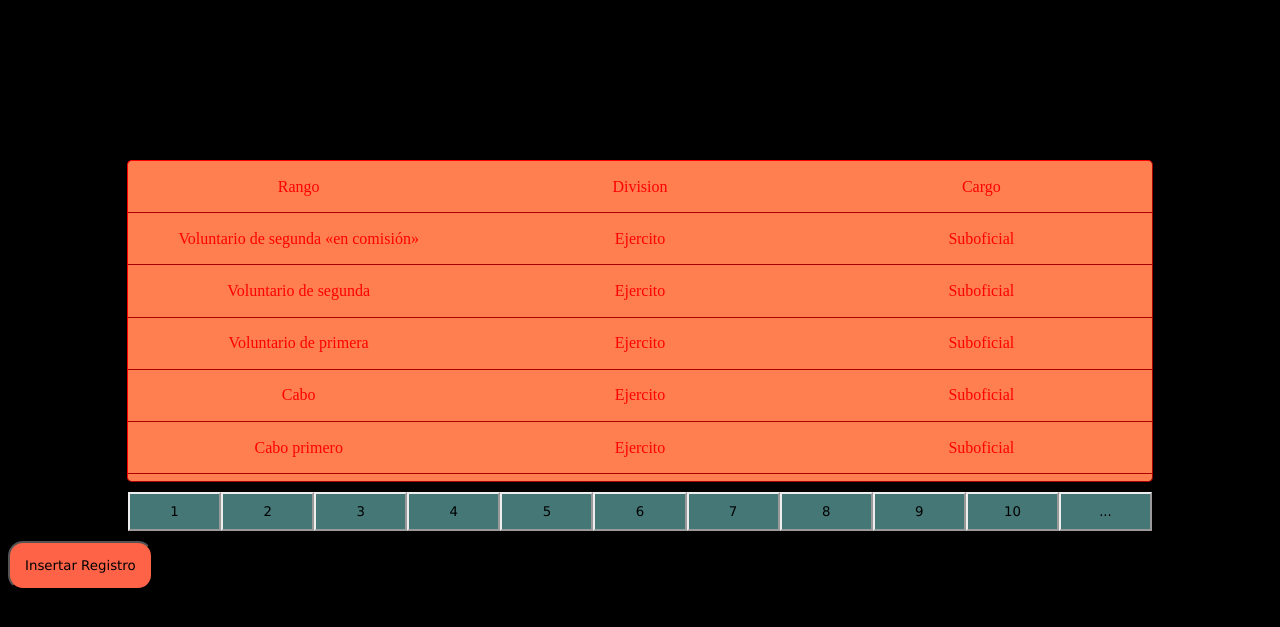
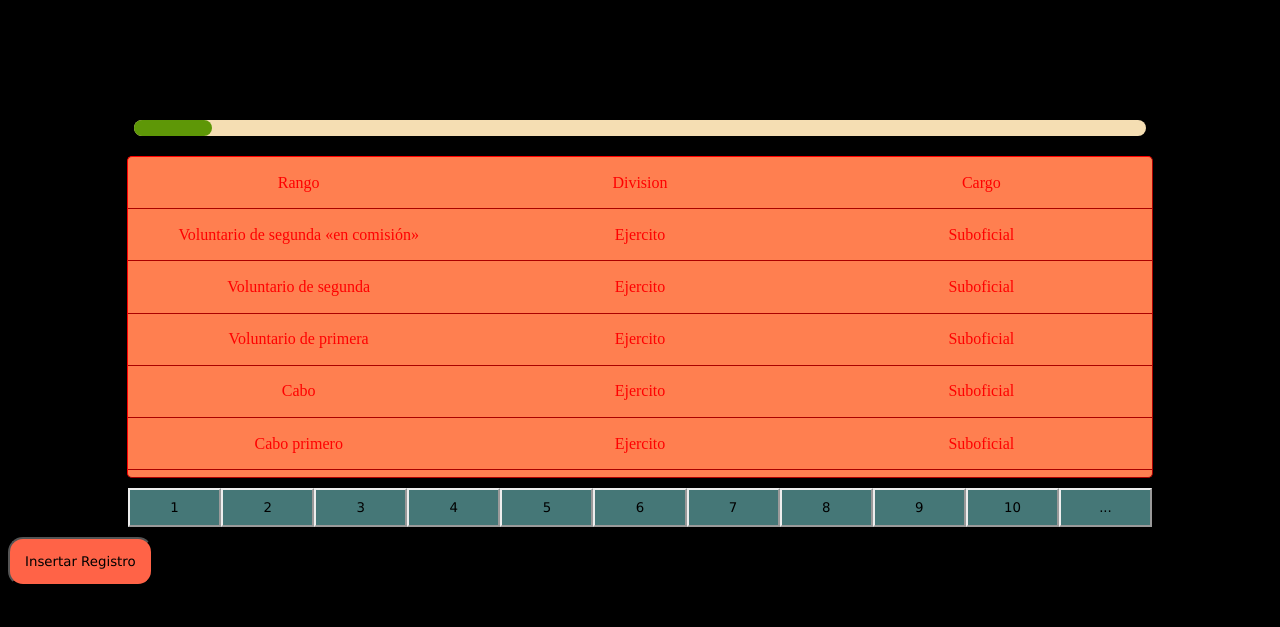
Before and after one commit to rodrigoacosta46/rodrigo_lab, a PHP site: page / in a window 1280 px wide. Shown: the top 627 px of the page. Run offline with PHP 8.4, Linux system fonts and the light colour scheme; data comes from the database, SQL or seed files in the repository.

Commit message:
Barra de progreso

```diff
--- a/paginador/css/main.css
+++ b/paginador/css/main.css
@@ -9,7 +9,7 @@ body{
     background-color: coral;
     border-radius: 5px;
     border: outset 1px red;
-    margin: 20vh auto 0px;
+    margin: 20px auto 0px;
 }
 
 .column{
@@ -75,3 +75,18 @@ body{
     text-align: center;
     background-color: red;
 }
+
+.progressBar{
+    display: flex;
+    margin: 15vh auto 0px;
+    width: 80%;
+    height: 2vh;
+    background-color: wheat;
+    border-radius: 50px;
+}
+
+.progress{
+    height: 100%;
+    background-color: rgb(94, 151, 7);
+    border-radius: 50px;
+}
--- a/paginador/index.php
+++ b/paginador/index.php
@@ -11,6 +11,9 @@
 </head>
 <body>
 <script>page(1)</script>
+    <div class="progressBar">
+        <div class="progress"></div>
+    </div>
     <div id="container">
         <div class="column" id="c1">
             <div>Rango</div>
--- a/paginador/js/main.js
+++ b/paginador/js/main.js
@@ -5,6 +5,13 @@ function page(num){
 
         success: function(res){
             console.log(res);
+            let width = parseInt($('.progressBar').css('width')) / res[6];
+            let Wpercent = (width*100) / parseInt($('.progressBar').css('width'));
+            let value = Wpercent * num;
+            console.log(value);
+
+            $('.progress').animate({width: value+'%'});
+
             $('#c1').html('<div>Rango</div>');
             $('#c2').html('<div>Division</div>');
             $('#c3').html('<div>Cargo</div>');
@@ -15,7 +22,9 @@ function page(num){
                 $('#c3').append('<div>'+res[i][3]+'</div>');
             }
 
-            if(num==1){change(1,res[6])}
+            if(num==1){
+                change(1,res[6])
+            }
 
         },
 
```
